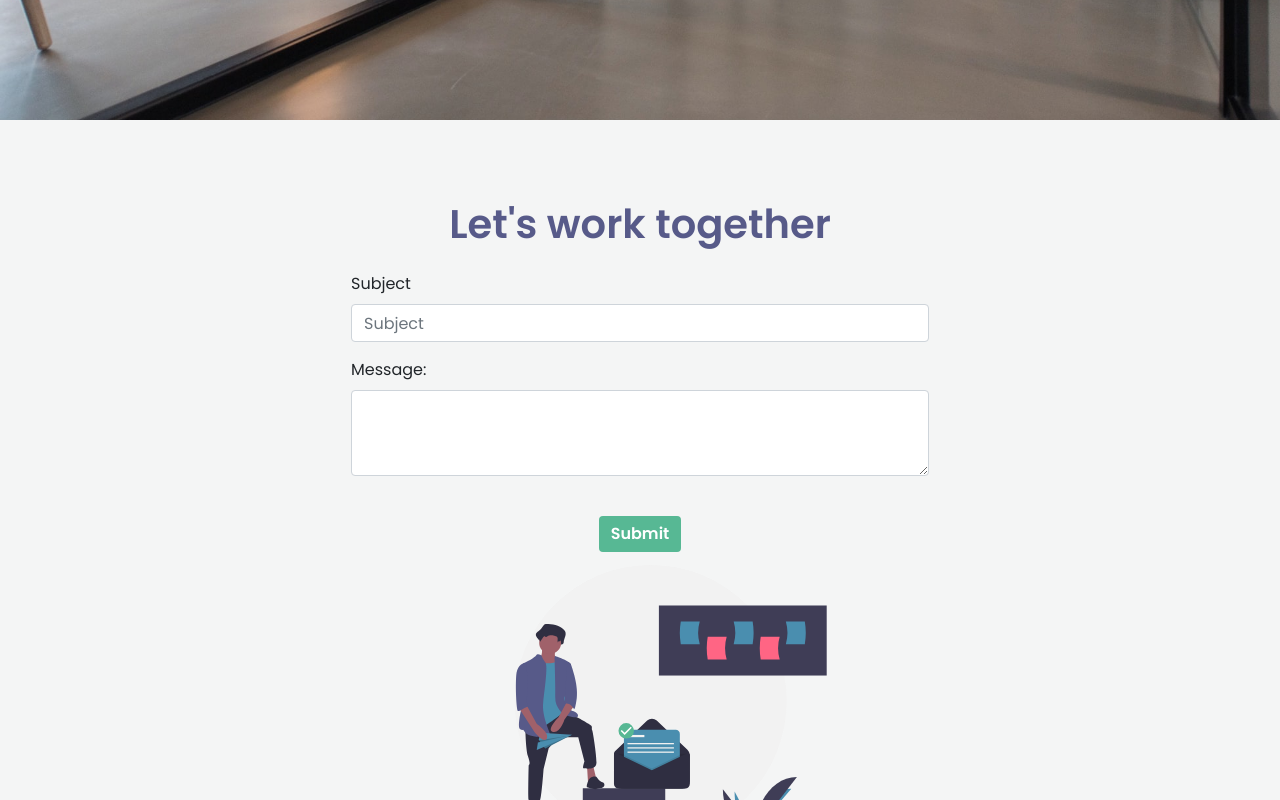
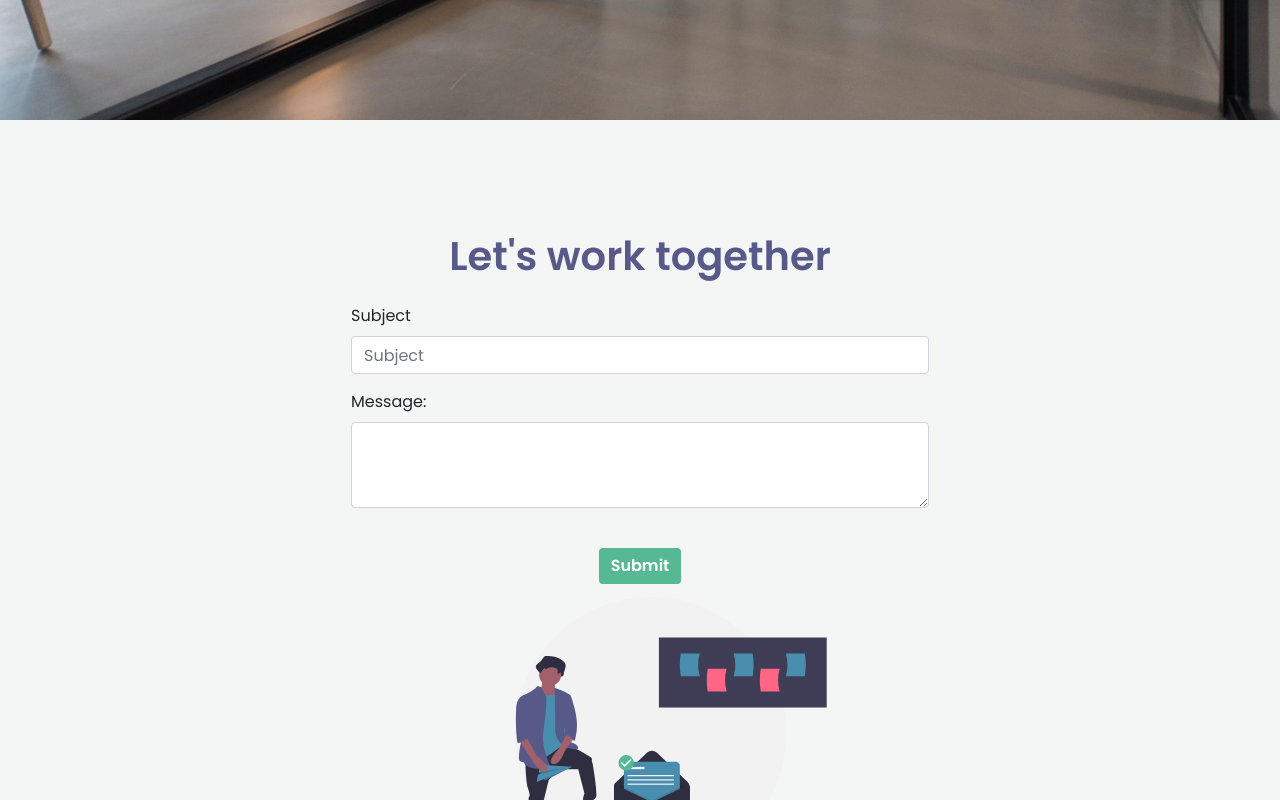
Before and after one commit to Barak-S/Tech-Lounge-v2, a React (Create React App) app: page / in a window 1280 px wide. Shown: the part 1480-2280 px from the top of the page. Built offline with nearby package versions, Linux system fonts and the light colour scheme.

Commit message:
coontact from fiv 90vh

```diff
--- a/src/App.scss
+++ b/src/App.scss
@@ -116,7 +116,7 @@ nav.navbar.navbar-expand-lg.navbar-light{
 }
 
 .collection{
-	min-height: 80vh;
+	min-height: 90vh;
 	background-color: $white;
 }
 
--- a/src/containers/Home.js
+++ b/src/containers/Home.js
@@ -132,7 +132,7 @@ const Home = () => {
 
         <div className="collection">
             <div style={{textAlign: "center"}}>
-                <Col xs={12} sm={12} md={6} lg={6} className="align-auto" style={{paddingTop: '5rem'}}>
+                <Col xs={12} sm={12} md={6} lg={6} className="align-auto" style={{paddingTop: '7rem'}}>
                     <h1 style={{ color: "#575A89", fontWeight: "600"}}>Let's work together</h1>
                     <Form style={{padding:'1rem', textAlign: "left"}}>
                         <Form.Group controlId="formBasicPassword">
```
